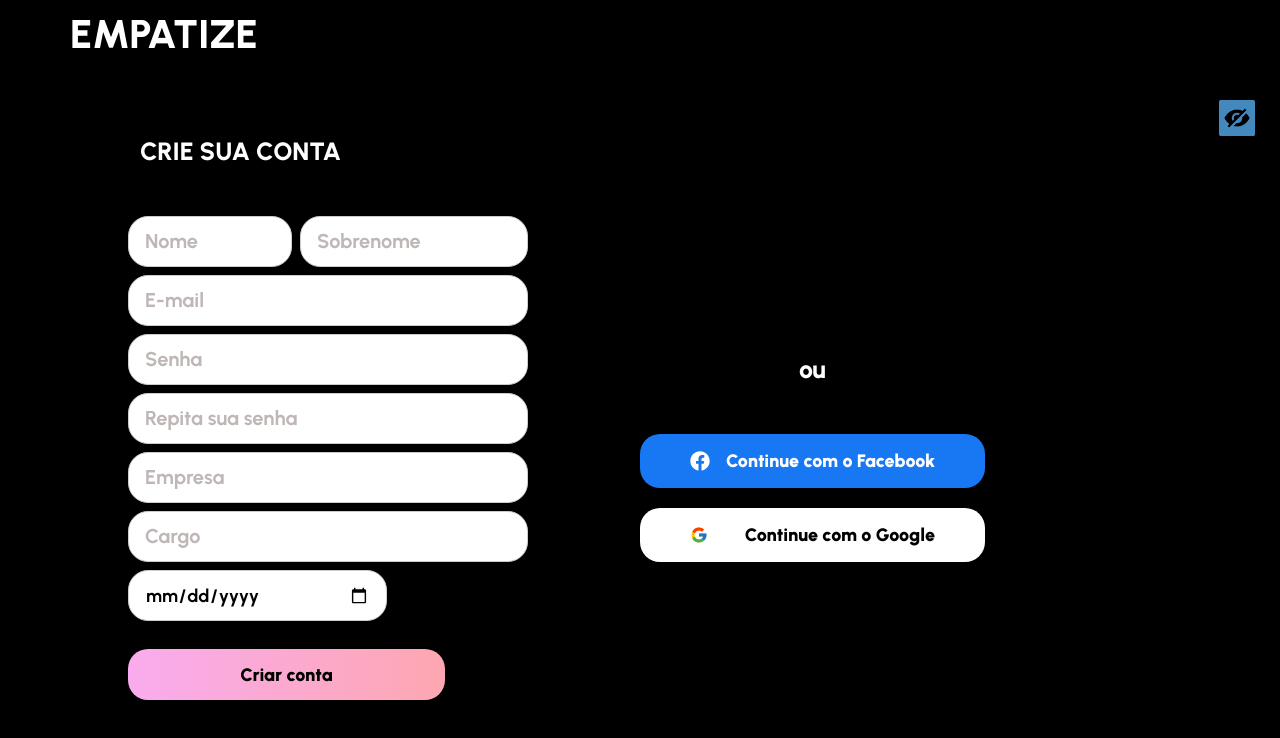
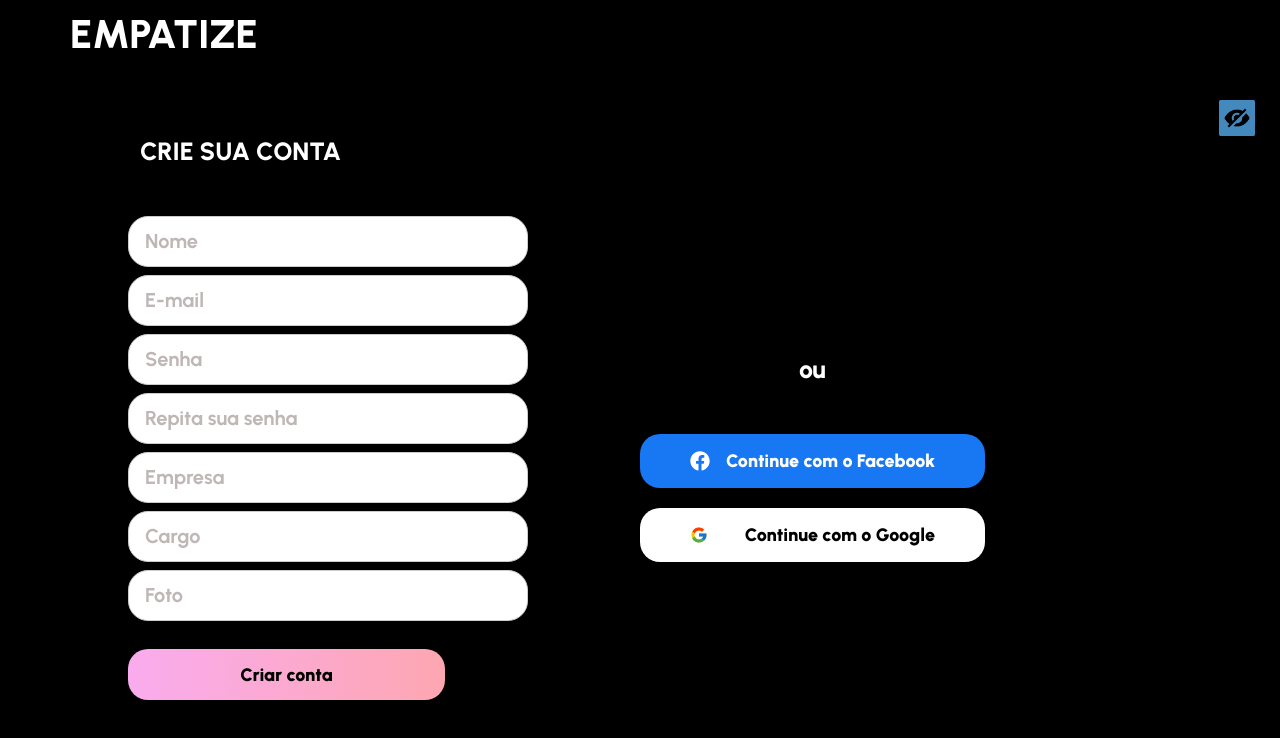
Before and after one commit to thipereira02/Empatize_front, a React (Create React App) app: page /cadastro in a window 1280 px wide. Shown: the top 738 px of the page. Built offline with nearby package versions, Linux system fonts and the light colour scheme.

Commit message:
Adding requests

```diff
--- a/src/pages/Login.js
+++ b/src/pages/Login.js
@@ -1,17 +1,38 @@
-import React, { useState } from "react";
+import React, { useContext, useState, useHistory } from "react";
 import { Link } from "react-router-dom";
 import styled from "styled-components";
 import { FaFacebook } from "react-icons/fa";
 import { FcGoogle } from "react-icons/fc";
+import { signInUser } from "../services/server";
+import UserContext from "../contexts/UserContext";
 
 export default function Login() {
+	const history = useHistory();
 	const [email, setEmail] = useState("");
 	const [password, setPassword] = useState("");
 	const [loading, setLoading] = useState(false);
+	const [error, setError] = useState("");
+	const { setUserData } = useContext(UserContext);
 
 	function signIn(e) {
 		e.preventDefault();
 		setLoading(true);
+
+		const body = {email, password};
+
+		const req = signInUser(body);
+		req.then(res => {
+			setUserData({
+				token: res.data.token,
+				name: res.data.name
+			});
+			localStorage.setItem("user", JSON.stringify(res.data));
+			history.push("/");
+		});
+		req.catch(() => {
+			setError("Email e/ou senha inválidos");
+			setLoading(false);
+		});
 	}
 
 	return (
@@ -19,7 +40,7 @@ export default function Login() {
 			<Title>
                 ACESSE SUA PÁGINA
 			</Title>
-			<Link to="/signup">
+			<Link to="/cadastro">
 				<p>Ainda não tem conta? Crie aqui</p>
 			</Link>
 			<Box>
@@ -42,6 +63,11 @@ export default function Login() {
 						onInput={e => e.target.setCustomValidity("")}
 						required
 					/>
+					{error &&
+						<Error>
+							{error}
+						</Error>
+					}
 					<Button type="submit" disabled={loading}>
                         LOGIN
 					</Button>
@@ -164,3 +190,14 @@ const GooButton = styled.button`
     font-weight: 900;
     cursor: pointer;
 `;
+
+const Error = styled.div`
+  color: #D8000C;
+  background-color: #FFBABA;
+  background-image: url('https://i.imgur.com/GnyDvKN.png');
+  border: 1px solid;
+  margin: 10px 0px;
+  padding: 15px 10px 15px 50px;
+  background-repeat: no-repeat;
+  background-position: 10px center;
+`;
--- a/src/pages/Persona.js
+++ b/src/pages/Persona.js
@@ -23,7 +23,7 @@ export default function Persona() {
 				</div>
 				:
 				<Text>
-					<img src="https://img.freepik.com/fotos-gratis/imagem-aproximada-em-tons-de-cinza-de-uma-aguia-careca-americana-em-um-fundo-escuro_181624-31795.jpg?size=626&ext=jpg" alt="Persona" />
+					<img src={persona} alt="Persona" />
 					<div>
 						<h1>Luana</h1>
 						<p>Você tem 24 anos e é uma mulher trans.
@@ -36,7 +36,7 @@ Recentemente, após muitas tentativas, você conseguiu um emprego na sua área,
 				:
 				<Next>
 					<p>Veja o Mapa de Empatia</p>
-					<Link to="/empathymap">
+					<Link to="/empathymap/1">
 						<ToNextPage />
 					</Link>
 				</Next>
--- a/src/pages/SignUp.js
+++ b/src/pages/SignUp.js
@@ -2,21 +2,36 @@ import React, { useState } from "react";
 import styled from "styled-components";
 import { FaFacebook } from "react-icons/fa";
 import { FcGoogle } from "react-icons/fc";
+import { registration } from "../services/server";
+import { useHistory } from "react-router";
 
 export default function SignUp() {
+	const history = useHistory();
 	const [loading, setLoading] = useState(false);
 	const [name, setName] = useState("");
-	const [surname, setSurname] = useState("");
 	const [email, setEmail] = useState("");
 	const [password, setPassword] = useState("");
 	const [confirmPassword, setConfirmPassword] = useState("");
 	const [company, setCompany] = useState("");
 	const [position, setPosition] = useState("");
-	const [birthDate, setBirthDate] = useState("");
+	const [photo, setPhoto] = useState("");
+	const [error, setError] = useState("");
 
 	function signUp(e) {
 		e.preventDefault();
 		setLoading(true);
+
+		const body = {name, email, password, confirmPassword, company, position, photo};
+
+		const req = registration(body);
+		req.then(() => {
+			alert("Cadastro realizado com sucesso!");
+			history.push("/login");
+		});
+		req.catch(() => {
+			setError("Dados inválidos. Tente novamente.");
+			setLoading(false);
+		});
 	}
 
 	return (
@@ -25,8 +40,7 @@ export default function SignUp() {
 			<Body>
 				<Box>
 					<form onSubmit={signUp}>
-						<div>
-							<InputName
+						<Input
 							type="text"
 							placeholder="Nome"
 							value={name}
@@ -35,16 +49,6 @@ export default function SignUp() {
 							onInput={e => e.target.setCustomValidity("")}
 							required
 						/>
-							<InputSurname
-								type="text"
-								placeholder="Sobrenome"
-								value={surname}
-								onChange={e => setSurname(e.target.value)}
-								onInvalid={e => e.target.setCustomValidity("Você deve inserir um sobrenome aqui")}
-								onInput={e => e.target.setCustomValidity("")}
-								required
-							/>
-						</div>
 						<Input
 							type="email"
 							placeholder="E-mail"
@@ -88,15 +92,18 @@ export default function SignUp() {
 							onInvalid={e => e.target.setCustomValidity("Você deve inserir seu cargo aqui")}
 							onInput={e => e.target.setCustomValidity("")}
 						/>
-						<InputBirthDate
-							type="date"
-							placeholder="Data de nascimento"
-							value={birthDate}
-							onChange={e => setBirthDate(e.target.value)}
+						<Input
+							type="url"
+							placeholder="Foto"
+							value={photo}
+							onChange={e => setPhoto(e.target.value)}
 							onInvalid={e => e.target.setCustomValidity("Selecione sua data de nascimento")}
 							onInput={e => e.target.setCustomValidity("")}
 							required
 						/>
+						{error &&
+                            <Error>{error}</Error>
+						}
 						<Button type="submit" disabled={loading} >
                             Criar conta
 						</Button>
@@ -167,61 +174,6 @@ const Input = styled.input`
     }
 `;
 
-const InputName = styled.input`
-    padding: 16px;
-    border: 1px solid ${props => props.invalid ? "#DC3545" : "#CCC"};
-    background-color: ${props => props.invalid ? "#DC3545" : "#FFF"};
-    border-radius: 20px;
-    margin-bottom: 8px;
-    width: 164px;
-    height: 51px;
-    font-weight: 700;
-    font-size: 18px;
-    line-height: 22px;
-
-    ::placeholder{
-        font-size: 20px;
-        color: #60484866;
-    }
-`;
-
-const InputSurname = styled.input`
-    padding: 16px;
-    border: 1px solid ${props => props.invalid ? "#DC3545" : "#CCC"};
-    background-color: ${props => props.invalid ? "#DC3545" : "#FFF"};
-    border-radius: 20px;
-    margin-bottom: 8px;
-    width: 228px;
-    height: 51px;
-    font-weight: 700;
-    font-size: 18px;
-    line-height: 22px;
-    margin-left: 8px;
-
-    ::placeholder{
-        font-size: 20px;
-        color: #60484866;
-    }
-`;
-
-const InputBirthDate = styled.input`
-    padding: 16px;
-    border: 1px solid ${props => props.invalid ? "#DC3545" : "#CCC"};
-    background-color: ${props => props.invalid ? "#DC3545" : "#FFF"};
-    border-radius: 20px;
-    margin-bottom: 8px;
-    width: 259px;
-    height: 51px;
-    font-weight: 700;
-    font-size: 18px;
-    line-height: 22px;
-
-    ::placeholder{
-        font-size: 20px;
-        color: #60484866;
-    }
-`;
-
 const Button = styled.button`
     color: #000;
     opacity: ${props => props.disabled ? "0.7" : "1"};
@@ -269,3 +221,14 @@ const GooButton = styled.button`
     font-weight: 900;
     cursor: pointer;
 `;
+
+const Error = styled.div`
+  color: #D8000C;
+  background-color: #FFBABA;
+  background-image: url('https://i.imgur.com/GnyDvKN.png');
+  border: 1px solid;
+  margin: 10px 0px;
+  padding: 15px 10px 15px 50px;
+  background-repeat: no-repeat;
+  background-position: 10px center;
+`;
--- /dev/null
+++ b/src/services/server.js
@@ -0,0 +1,21 @@
+import axios from "axios";
+
+const BASE_URL = "http://localhost:4000";
+
+function setConfig(token) {
+	return {headers: {Authorization: `Bearer ${token}`}};
+}
+
+function registration(body){
+	return axios.post(`${BASE_URL}/signup`, body);
+}
+
+function signInUser(body){
+	return axios.post(`${BASE_URL}/signin`, body);
+}
+
+function finishSession(token) {
+	return axios.post(`${BASE_URL}/logout`, [], setConfig(token));
+}
+
+export {registration, signInUser, finishSession};
```
Also changed, not shown: src/pages/WhatDoYou.js (+4 -2 lines). Lines whose indentation alone changed are shown as unchanged.
